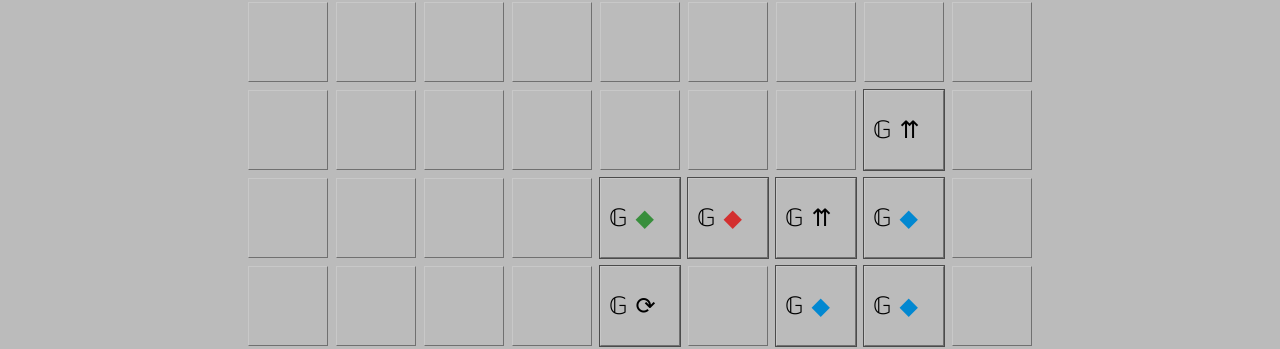
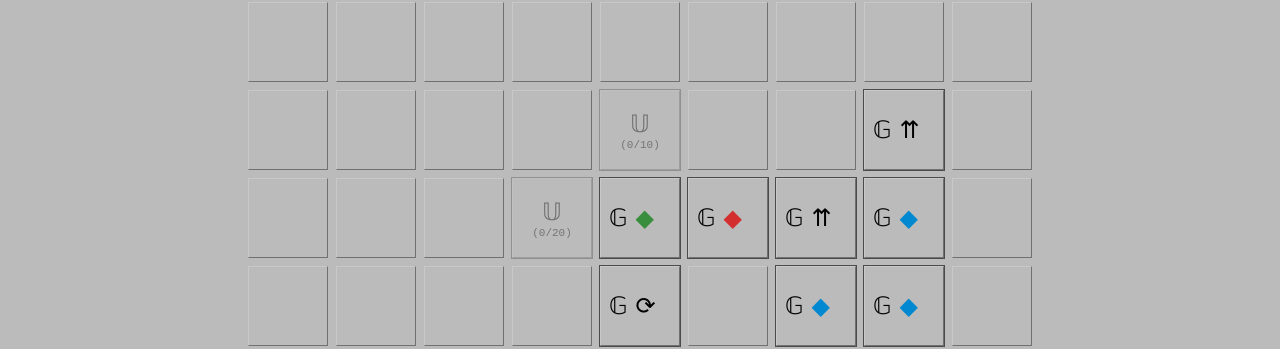
Before and after one commit to JackOE3/cogito-cosmos, a SvelteKit app: page /grid in a window 1280 px wide. Both pictures are taken after a click on the button "Unlock whole grid". Shown: the part 182-531 px from the top of the page. Built offline with nearby package versions, Linux system fonts and the light colour scheme.

Commit message:
changed how upgrades work similar to derived generators + slight refactor for logic

```diff
--- a/src/lib/components/UpgradeCell.svelte
+++ b/src/lib/components/UpgradeCell.svelte
@@ -1,25 +1,26 @@
 <script lang="ts">
-    import { buyUpgrade } from '$lib/gamelogic/buy-upgrade-v2'
-    import { resource, type UpgradeI } from '$lib/store'
+    import { buyUpgrade } from '$lib/gamelogic/buy-upgrade-cell'
+    import { resource, type Coordinate, type UpgradeI } from '$lib/store'
     import type { Snippet } from 'svelte'
     import { tooltip } from './tooltips/tooltip.svelte'
     import UpgradeCellTooltip from './tooltips/UpgradeCellTooltip.svelte'
 
     type Props = {
         upgrade: UpgradeI
+        coord: Coordinate
         buyMaxUpgrades?: boolean // setContext/getContext better?
         style?: string
         class?: string
         children?: Snippet
     }
 
-    let { upgrade, buyMaxUpgrades = false, style, class: className, children }: Props = $props()
+    let { upgrade, coord, buyMaxUpgrades = false, style, class: className, children }: Props = $props()
 
-    const canAfford = $derived(resource.value[upgrade.resource] >= upgrade.cost)
+    const canAfford = $derived(resource.value[upgrade.cost.resource] >= upgrade.cost.current)
     const isMaxed = $derived(upgrade.maxBuy !== undefined && upgrade.count >= upgrade.maxBuy)
 
     function handleUpgradeClicked(): void {
-        buyUpgrade(upgrade, resource.value)(buyMaxUpgrades)
+        buyUpgrade(upgrade, coord, resource.value)(buyMaxUpgrades)
     }
 </script>
 
--- a/src/lib/gamelogic/buy-upgrade-v2.ts
+++ b/src/lib/gamelogic/buy-upgrade-cell.ts
@@ -1,34 +1,37 @@
-import { type Resources, type UpgradeBaseI } from '$lib/store'
+import { type Resources, type UpgradeI, type Coordinate } from '$lib/store'
+import { applyCellEffects } from './cell-effects'
 
 type returnSignature = (buyMaxUpgrades: boolean) => void
 
-export function buyUpgrade(upgrade: UpgradeBaseI, resource: Resources): returnSignature {
+export function buyUpgrade(upgrade: UpgradeI, coord: Coordinate, resource: Resources): returnSignature {
     // - upgrades is scoped here -
 
     return function (buyMaxUpgrades = false): void {
         if (typeof upgrade === 'undefined') return
 
-        const res = resource[upgrade.resource]
+        const res = resource[upgrade.cost.resource]
 
         if (upgrade.maxBuy !== undefined && upgrade.count >= upgrade.maxBuy) return
-        if (res < upgrade.cost) return
+        if (res < upgrade.cost.current) return
 
         if (!buyMaxUpgrades) {
             // PURCHASE SINGLE:
-            resource[upgrade.resource] -= upgrade.cost
-            upgrade.cost *= upgrade.costMultiplier
+            resource[upgrade.cost.resource] -= upgrade.cost.current
+            upgrade.cost.current *= upgrade.costMultiplier
             upgrade.count++
+            applyCellEffects(coord, upgrade.stencil, upgrade.effect, upgrade.boost, upgrade.id)
         } else {
             // PURCHASE MAX:
-            const cost = upgrade.cost
+            const cost = upgrade.cost.current
             const costMult = upgrade.costMultiplier
             // used formulas for geometric series (because of the exponential cost curve of the upgrades)
             const numUpgradesAffordable = Math.floor(Math.log((res / cost) * (costMult - 1) + 1) / Math.log(costMult))
             const totalCost = (cost * (Math.pow(costMult, numUpgradesAffordable) - 1)) / (costMult - 1)
 
-            resource[upgrade.resource] -= totalCost
-            upgrade.cost *= Math.pow(costMult, numUpgradesAffordable)
+            resource[upgrade.cost.resource] -= totalCost
+            upgrade.cost.current *= Math.pow(costMult, numUpgradesAffordable)
             upgrade.count += numUpgradesAffordable
+            applyCellEffects(coord, upgrade.stencil, upgrade.effect, upgrade.boost * numUpgradesAffordable, upgrade.id)
             // alert("Upgrades affordable: " + numUpgradesAffordable + ", Total Prize: " + totalPrice)
         }
     }
--- /dev/null
+++ b/src/lib/gamelogic/cell-effects.ts
@@ -0,0 +1,56 @@
+import { gridCell, type CellContent, type DerivativeEffect, type Multiplier, type Stencil, type Coordinate } from '$lib/store'
+
+function getAffectedCells(coord: Coordinate, stencil: Stencil): CellContent[] {
+    const row = coord.row
+    const col = coord.col
+    switch (stencil) {
+        case 'adjacent':
+            return [
+                gridCell.value[row][col - 1].content,
+                gridCell.value[row][col + 1].content,
+                gridCell.value[row - 1][col].content,
+                gridCell.value[row + 1][col].content
+            ]
+        default:
+            return []
+    }
+}
+
+const getTotalMult = (mults: Multiplier[]) => mults.reduce((acc, mult) => mult.value * acc, 1)
+
+function boostGeneratorGain(cell: CellContent, value: number, id: string): void {
+    if (cell.type !== 'generator') return
+    // find the multiplier corresponding to the id from the cell which causes it
+    const mult = cell.gain.multipliers.find(mult => mult.id === id)
+    if (!mult) cell.gain.multipliers.push({ id, value: 1 + value })
+    else mult.value += value
+
+    // update the currently boosted value of the target
+    const gainMult = getTotalMult(cell.gain.multipliers)
+    cell.gain.current = cell.gain.base * gainMult
+}
+function boostGeneratorSpeed(cell: CellContent, value: number, id: string): void {
+    if (cell.type !== 'generator') return
+    // find the multiplier corresponding to the id from the cell which causes it
+    const mult = cell.speed.multipliers.find(mult => mult.id === id)
+    if (!mult) cell.speed.multipliers.push({ id, value: 1 + value })
+    else mult.value += value
+
+    // update the currently boosted value of the target
+    const speedMult = getTotalMult(cell.speed.multipliers)
+    cell.speed.current = cell.speed.base * speedMult
+}
+
+const boostCallbacks: Record<DerivativeEffect, (cell: CellContent, value: number, id: string) => void> = {
+    boostGeneratorGain,
+    boostGeneratorSpeed
+}
+
+export function applyCellEffects(coord: Coordinate, stencil: Stencil, effect: DerivativeEffect, effectValue: number, id: string): void {
+    // get affected cells via the stencil
+    const affectedCells = getAffectedCells(coord, stencil)
+    // apply the corresponding effect onto all affected cells
+    for (const cell of affectedCells) {
+        boostCallbacks[effect](cell, effectValue, id)
+    }
+}
--- a/src/routes/grid/+page.svelte
+++ b/src/routes/grid/+page.svelte
@@ -19,6 +19,7 @@
         type GeneratorDerivativeI,
         type GeneratorI,
         type GeneratorResource,
+        type Coordinate,
         type LockedI,
         type Multiplier,
         type ResourceMetric,
@@ -30,6 +31,7 @@
     import { Tween } from 'svelte/motion'
     import UpgradeCellComponent from '$lib/components/UpgradeCell.svelte'
     import { movable } from '$lib/gamelogic/movable.svelte'
+    import { applyCellEffects } from '$lib/gamelogic/cell-effects'
 
     const unicodeChars = {
         upwardsPairedArrows: '&#8648;',
@@ -119,7 +121,7 @@
             for (let j = 0; j < N_COLS; j++) {
                 gridCell.value[i][j] = {
                     id: uuidv4(),
-                    location: { row: i, col: j },
+                    coord: { row: i, col: j },
                     hidden: true /*  */,
                     content: getLockedCell(i, j) ?? { type: 'empty' },
                     relX: 0,
@@ -241,20 +243,6 @@
         }
     }
 
-    function getAffectedCells(rowIdx: number, colIdx: number, stencil: Stencil): CellContent[] {
-        switch (stencil) {
-            case 'adjacent':
-                return [
-                    gridCell.value[rowIdx][colIdx - 1].content,
-                    gridCell.value[rowIdx][colIdx + 1].content,
-                    gridCell.value[rowIdx - 1][colIdx].content,
-                    gridCell.value[rowIdx + 1][colIdx].content
-                ]
-            default:
-                return []
-        }
-    }
-
     function makeGeneratorDerivative(row: number, col: number, stencil: Stencil, effect: DerivativeEffect, boost: number): GeneratorDerivativeI {
         return {
             type: 'generatorDerivative',
@@ -270,6 +258,36 @@
             progress: 0
         }
     }
+    function makeUpgrade(
+        row: number,
+        col: number,
+        stencil: Stencil,
+        effect: DerivativeEffect,
+        boost: number,
+        cost: {
+            amount: number
+            resource: GeneratorResource
+        },
+        maxBuy?: number
+    ): UpgradeI {
+        return {
+            type: 'upgrade',
+            id: uuidv4(),
+            effect,
+            stencil,
+            cost: {
+                base: cost.amount,
+                current: cost.amount,
+                multipliers: [],
+                resource: cost.resource
+            },
+            costMultiplier: 1.2,
+            boost,
+            count: 0,
+            maxBuy
+        }
+    }
+
     function makeAddAttackUpgrade(addAttack: number, cost: number, resource: GeneratorResource, maxBuy?: number): UpgradeI {
         return {
             type: 'upgrade',
@@ -307,18 +325,13 @@
         resource: GeneratorResource,
         maxBuy?: number
     ): UpgradeI {
-        const titleDict: Record<GeneratorResource, string> = {
-            red: 'R++',
-            green: 'G++',
-            blue: 'B++'
-        }
         return {
             type: 'upgrade',
             id: uuidv4(),
             upgradeType: 'addGeneratorGain',
             forGeneratorResource,
             addGain,
-            title: `<span style="font-size:1.5rem">${square[forGeneratorResource]}&#8648;</span>`,
+            title: `<span style="font-size:1.5rem">&#120140; ${square[forGeneratorResource]} &#8648;</span>`,
             description: [`Get more ${square[forGeneratorResource]} each time a ${forGeneratorResource} bar is filled.`],
             cost,
             resource,
@@ -355,41 +368,6 @@
         }
     }
 
-    const getTotalMult = (mults: Multiplier[]) => mults.reduce((acc, mult) => mult.value * acc, 1)
-
-    function boostGeneratorGain(cell: CellContent, amount: number, id: string): void {
-        if (cell.type !== 'generator') return
-        // find the multiplier corresponding to the id from the cell which causes it
-        const mult = cell.gain.multipliers.find(mult => mult.id === id)
-        if (!mult) cell.gain.multipliers.push({ id, value: 1 + amount })
-        else mult.value += amount
-
-        // update the currently boosted value of the target
-        let gainMult = getTotalMult(cell.gain.multipliers)
-        cell.gain.current = cell.gain.base * gainMult
-    }
-    function boostGeneratorSpeed(cell: CellContent, amount: number, id: string): void {
-        if (cell.type !== 'generator') return
-        // find the multiplier corresponding to the id from the cell which causes it
-        const mult = cell.speed.multipliers.find(mult => mult.id === id)
-        if (!mult) cell.speed.multipliers.push({ id, value: 1 + amount })
-        else mult.value += amount
-
-        // update the currently boosted value of the target
-        let speedMult = getTotalMult(cell.speed.multipliers)
-        cell.speed.current = cell.speed.base * speedMult
-    }
-
-    const boostCallbacks: Record<DerivativeEffect, (cell: CellContent, amount: number, id: string) => void> = {
-        boostGeneratorGain,
-        boostGeneratorSpeed
-    }
-
-    function getDescForBoost(effect: DerivativeEffect, stencil: Stencil, boost: number): string {
-        const what = effect === 'boostGeneratorGain' ? 'gain' : effect === 'boostGeneratorSpeed' ? 'speed ' : ''
-        return `Boost the ${what} of ${stencil} basic generators <br> by ${formatWhole(boost * 100)}% per level.`
-    }
-
     /**
      * deterministic cell content for rapid prototyping
      */
@@ -399,6 +377,9 @@
         function atRelLocation(row: number, col: number, content: CellContent): void {
             gridCellContent[center + row][center + col] = content
         }
+
+        atRelLocation(-1, 0, makeUpgrade(-1, 0, 'adjacent', 'boostGeneratorGain', 0.5, { amount: 10, resource: 'green' }, 10))
+        atRelLocation(0, -1, makeUpgrade(0, -1, 'adjacent', 'boostGeneratorSpeed', 0.1, { amount: 5, resource: 'green' }, 20))
 
         atRelLocation(0, 0, makeGenerator(1000, { amount: 1, resource: 'green' }))
         atRelLocation(0, 1, makeGenerator(1000, { amount: 1, resource: 'red' }, { amount: 2, resource: 'green' }))
@@ -556,12 +537,7 @@
                     resource.value[generator.cost.resource] -= generator.cost.current
                 }
 
-                // get affected cells via the stencil
-                const affectedCells = getAffectedCells(cell.location.row, cell.location.col, generator.stencil)
-                // apply the corresponding effect onto all affected cells
-                for (const cell of affectedCells) {
-                    boostCallbacks[generator.effect](cell, generator.boost, generator.id)
-                }
+                applyCellEffects(cell.coord, generator.stencil, generator.effect, generator.boost, generator.id)
 
                 //generator.applyEffect()
                 generator.currentExp -= generator.requiredExp
@@ -631,8 +607,8 @@
         if (resource.value[cell.content.resource] < cell.content.cost) return
         resource.value[cell.content.resource] -= cell.content.cost
         // dynamically set the content of the cell when you have unlocked it
-        setCellContent(cell.location.row, cell.location.col)
-        unhideSurroundingCells(cell.location.row, cell.location.col)
+        setCellContent(cell.coord.row, cell.coord.col)
+        unhideSurroundingCells(cell.coord.row, cell.coord.col)
     }
 </script>
 
@@ -702,6 +678,7 @@
 {/snippet}
 
 {#snippet generatorDerivativeCell(generator: GeneratorDerivativeI)}
+    {@const metric = generator.effect === 'boostGeneratorGain' ? 'gain' : generator.effect === 'boostGeneratorSpeed' ? 'speed' : 'unknown'}
     <button
         class="full"
         onclick={() => {
@@ -713,7 +690,8 @@
             data: `
             Derivative Generator ${generator.active ? '[...]' : ''}<hr>
             Level: ${formatWhole(generator.level)} - ${formatNumber(generator.currentExp, 1)}/${formatNumber(generator.requiredExp, 1)} XP - ${formatNumber(generator.expPerSec, 1)} XP/s <br>
-            ${getDescForBoost(generator.effect, generator.stencil, generator.boost)} <br>
+            Boost the ${metric} of basic generators <br> by ${formatWhole(generator.boost * 100)}% per level. <br>
+            Area of Effect: ${generator.stencil} <br>
             Total Effect: ${formatNumber(1 + generator.boost * generator.level, 2)}x <br>
             <span style="color: var(--text-medium-emphasis)">Uses 1 AP while active.</span>
             `
@@ -740,10 +718,10 @@
     </button>
 {/snippet}
 
-{#snippet upgradeCell(upgrade: UpgradeI)}
-    <UpgradeCellComponent {upgrade} class="full">
+{#snippet upgradeCell(upgrade: UpgradeI, coord: Coordinate)}
+    <UpgradeCellComponent {upgrade} {coord} class="full">
         <div class="flexCenter flexColumn">
-            <span>{@html upgrade.title}</span>
+            <span style="font-size: 1.5rem; display: flex; gap: 0.5rem; justify-content: center;"> &#120140; </span>
             {#if upgrade.maxBuy}
                 ({upgrade.count}/{upgrade.maxBuy})
             {:else}
@@ -791,7 +769,7 @@
                                 {:else if cell.content.type === 'generatorDerivative'}
                                     {@render generatorDerivativeCell(cell.content)}
                                 {:else if cell.content.type === 'upgrade'}
-                                    {@render upgradeCell(cell.content)}
+                                    {@render upgradeCell(cell.content, cell.coord)}
                                 {:else}
                                     <div class="cell-unlocked"></div>
                                 {/if}
```
Also changed, not shown: src/lib/components/tooltips/UpgradeCellTooltip.svelte (+18 -48 lines), src/lib/store/primitive/misc.svelte.ts (+39 -19 lines).
